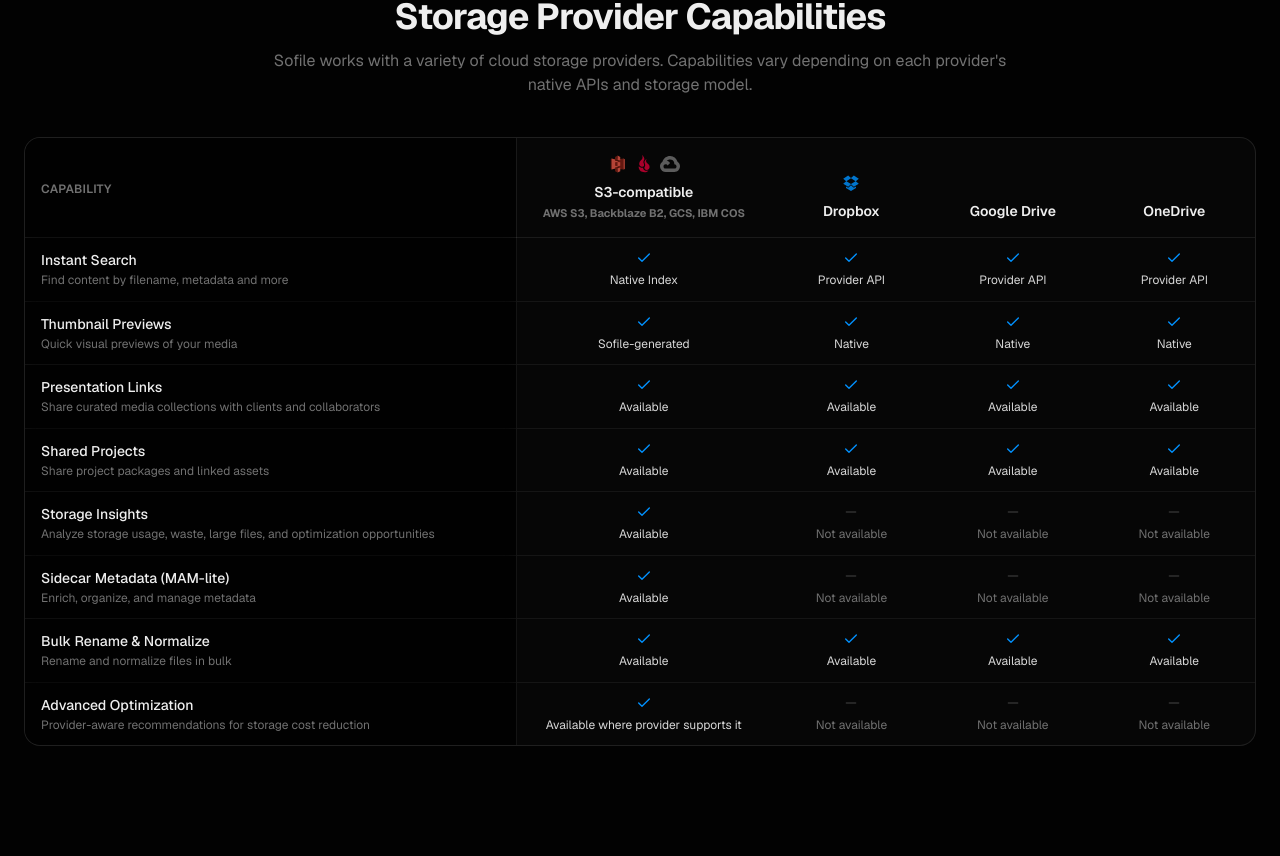
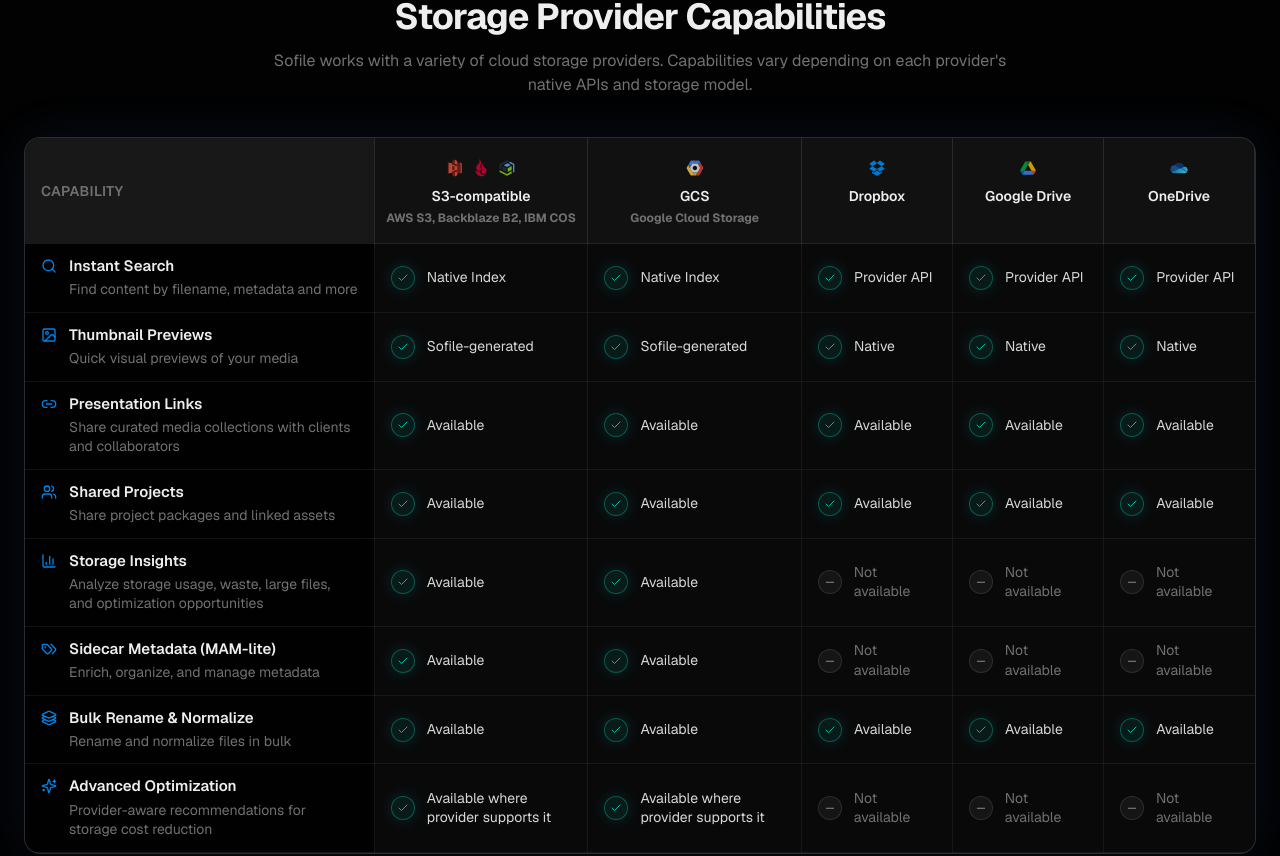
Before and after one commit to first-line-outsourcing/sofile.website, a Next.js app: page / in a window 1280 px wide. Shown: the part 8618-9474 px from the top of the page. Built offline with nearby package versions, Linux system fonts and the light colour scheme.

Commit message:
Update Storage Provider Capability table. Add the new provider connection result page.

```diff
--- a/components/provider-capabilities.tsx
+++ b/components/provider-capabilities.tsx
@@ -1,6 +1,17 @@
 import Image from "next/image"
-import Link from "next/link"
-import { ArrowRight, Check, Info, Minus } from "lucide-react"
+import {
+  BarChart3,
+  Check,
+  Info,
+  Layers3,
+  Link2,
+  Minus,
+  Search,
+  Sparkles,
+  Tags,
+  Users,
+  Image as ImageIcon,
+} from "lucide-react"
 import { cn } from "@/lib/utils"
 import {
   capabilityStatusLabels,
@@ -14,13 +25,38 @@ const providerLogos: Partial<Record<ProviderColumnId, { src: string; alt: string
   s3: [
     { src: "/images/icons/icon_awss3.svg", alt: "AWS S3" },
     { src: "/images/icons/icon_backblaze.svg", alt: "Backblaze B2" },
-    { src: "/images/icons/icon_googlecloud.svg", alt: "Google Cloud Storage" },
+    { src: "/images/icons/icon_ibmcos.svg", alt: "IBM COS" },
   ],
+  gcs: [{ src: "/images/icons/icon_gsc.svg", alt: "Google Cloud Storage" }],
   dropbox: [{ src: "/images/icons/icon_dropbox.svg", alt: "Dropbox" }],
+  googleDrive: [{ src: "/images/icons/icon_googledrive.svg", alt: "Google Drive" }],
+  oneDrive: [{ src: "/images/icons/icon_onedrive.svg", alt: "OneDrive" }],
 }
 
 function isPositiveStatus(status: CapabilityStatus): boolean {
   return status !== "notAvailable"
+}
+
+function AvailabilityBadge({ label }: { label: string }) {
+  return (
+    <div className="flex items-center justify-start gap-3">
+      <span className="inline-flex h-6 w-6 shrink-0 items-center justify-center rounded-full border border-chart-2/40 bg-chart-2/10 text-chart-2 shadow-[0_0_16px_rgba(34,211,238,0.16)]">
+        <Check className="h-3 w-3" aria-hidden />
+      </span>
+      <span className="text-sm leading-snug text-foreground/90">{label}</span>
+    </div>
+  )
+}
+
+function UnavailableBadge() {
+  return (
+    <div className="flex items-center justify-start gap-3 text-muted-foreground">
+      <span className="inline-flex h-6 w-6 items-center justify-center rounded-full border border-white/10 bg-white/5">
+        –
+      </span>
+      <span className="text-sm leading-snug">Not available</span>
+    </div>
+  )
 }
 
 function CapabilityCell({ status }: { status: CapabilityStatus }) {
@@ -28,20 +64,8 @@ function CapabilityCell({ status }: { status: CapabilityStatus }) {
   const positive = isPositiveStatus(status)
 
   return (
-    <div className="flex flex-col items-center gap-1.5 px-2 py-3 text-center sm:px-3">
-      {positive ? (
-        <Check className="h-4 w-4 text-primary" aria-hidden />
-      ) : (
-        <Minus className="h-4 w-4 text-muted-foreground/40" aria-hidden />
-      )}
-      <span
-        className={cn(
-          "text-xs leading-snug",
-          positive ? "text-foreground/90" : "text-muted-foreground"
-        )}
-      >
-        {label}
-      </span>
+    <div className="px-4 py-3 text-left">
+      {positive ? <AvailabilityBadge label={label} /> : <UnavailableBadge />}
     </div>
   )
 }
@@ -58,10 +82,10 @@ function ProviderColumnHeader({
   const logos = providerLogos[columnId]
 
   return (
-    <th className="min-w-[120px] border-b border-white/[0.08] px-2 py-4 text-center align-bottom sm:min-w-[140px]">
-      {logos && logos.length > 0 && (
-        <div className="mb-2 flex items-center justify-center gap-1.5">
-          {logos.map((logo) => (
+    <th className="min-w-[130px] border-b border-r border-white/[0.10] px-2 py-4 text-center align-top sm:min-w-[150px]">
+      <div className="flex flex-col items-center">
+        <div className="flex h-7 items-center justify-center gap-1.5">
+          {logos?.map((logo) => (
             <Image
               key={logo.alt}
               src={logo.src}
@@ -70,15 +94,17 @@ function ProviderColumnHeader({
               height={20}
               className="h-5 w-5 opacity-80"
             />
-          ))}
+          )) ?? null}
         </div>
-      )}
-      <span className="block text-xs font-semibold text-foreground sm:text-sm">{title}</span>
+        <span className="mt-1 block text-sm font-semibold text-foreground">
+          {title}
+        </span>
         {subtext && (
-        <span className="mt-1 block text-[10px] leading-snug text-muted-foreground sm:text-[11px]">
+          <span className="mt-1 block text-xs leading-snug text-muted-foreground">
             {subtext}
           </span>
         )}
+      </div>
     </th>
   )
 }
@@ -92,10 +118,18 @@ function CapabilityMobileCard({
   description: string
   values: { column: string; status: CapabilityStatus }[]
 }) {
+  const Icon = capabilityIcons[name] ?? Sparkles
   return (
     <article className="rounded-xl border border-white/10 bg-white/[0.02] p-4">
+      <div className="flex items-start gap-3">
+        <span className="sofile-glass-check-circle mt-0.5">
+          <Icon className="h-3.5 w-3.5 text-primary/90" aria-hidden />
+        </span>
+        <div>
           <h3 className="text-sm font-semibold text-foreground">{name}</h3>
           <p className="mt-1 text-xs text-muted-foreground">{description}</p>
+        </div>
+      </div>
       <ul className="mt-4 space-y-3">
         {values.map(({ column, status }) => (
           <li
@@ -103,21 +137,29 @@ function CapabilityMobileCard({
             className="flex items-center justify-between gap-3 border-t border-white/[0.06] pt-3 first:border-t-0 first:pt-0"
           >
             <span className="text-xs text-muted-foreground">{column}</span>
-            <div className="flex items-center gap-2">
+            <div className="shrink-0">
               {isPositiveStatus(status) ? (
-                <Check className="h-3.5 w-3.5 text-primary" aria-hidden />
+                <AvailabilityBadge label={capabilityStatusLabels[status]} />
               ) : (
-                <Minus className="h-3.5 w-3.5 text-muted-foreground/40" aria-hidden />
+                <UnavailableBadge />
               )}
-              <span className="text-xs text-foreground/90">
-                {capabilityStatusLabels[status]}
-              </span>
             </div>
           </li>
         ))}
       </ul>
     </article>
   )
+}
+
+const capabilityIcons: Record<string, React.ComponentType<{ className?: string; "aria-hidden"?: boolean }>> = {
+  "Instant Search": Search,
+  "Thumbnail Previews": ImageIcon,
+  "Presentation Links": Link2,
+  "Shared Projects": Users,
+  "Storage Insights": BarChart3,
+  "Sidecar Metadata (MAM-lite)": Tags,
+  "Bulk Rename & Normalize": Layers3,
+  "Advanced Optimization": Sparkles,
 }
 
 export function ProviderCapabilities() {
@@ -138,13 +180,13 @@ export function ProviderCapabilities() {
         </div>
 
         {/* Desktop / tablet table */}
-        <div className="mt-10 hidden overflow-hidden rounded-2xl border border-white/10 bg-white/[0.02] md:block">
+        <div className="mt-10 hidden overflow-hidden rounded-2xl border border-white/[0.14] bg-white/[0.03] shadow-[0_0_48px_rgba(59,130,246,0.10)] md:block">
           <div className="overflow-x-auto">
             <table className="w-full min-w-[720px] border-collapse text-left">
               <thead>
-                <tr>
-                  <th className="sticky left-0 z-10 min-w-[200px] border-b border-r border-white/[0.08] bg-background/95 px-4 py-4 backdrop-blur-sm">
-                    <span className="text-xs font-semibold uppercase tracking-wide text-muted-foreground">
+                <tr className="bg-white/[0.03]">
+                  <th className="sticky left-0 z-20 min-w-[220px] border-b border-r border-white/[0.10] bg-white/[0.03] px-4 py-4 backdrop-blur-sm">
+                    <span className="text-sm font-semibold uppercase tracking-wide text-muted-foreground">
                       Capability
                     </span>
                   </th>
@@ -162,26 +204,37 @@ export function ProviderCapabilities() {
                 {providerCapabilities.map((row) => (
                   <tr
                     key={row.name}
-                    className="border-b border-white/[0.06] last:border-b-0"
+                    className="hover:bg-white/[0.015]"
                   >
-                    <td className="sticky left-0 z-10 border-r border-white/[0.06] bg-background/95 px-4 py-3 backdrop-blur-sm">
-                      <p className="text-sm font-medium text-foreground">{row.name}</p>
-                      <p className="mt-0.5 text-xs leading-snug text-muted-foreground">
+                    <td className="sticky left-0 z-10 border-b border-r border-white/[0.06] bg-background/95 px-4 py-3 backdrop-blur-sm">
+                      <div className="flex items-start gap-3">
+                        <span className="sofile-glass-check-circle mt-0.5">
+                          {(() => {
+                            const Icon = capabilityIcons[row.name] ?? Sparkles
+                            return <Icon className="h-4 w-4 text-primary/90" aria-hidden />
+                          })()}
+                        </span>
+                        <div>
+                          <p className="text-[15px] font-semibold leading-snug text-foreground">
+                            {row.name}
+                          </p>
+                          <p className="mt-1 text-sm leading-snug text-muted-foreground">
                             {row.description}
                           </p>
+                        </div>
+                      </div>
                     </td>
-                    <td className="border-white/[0.04]">
-                      <CapabilityCell status={row.s3} />
+                    {providerColumns.map((col, colIndex) => (
+                      <td
+                        key={col.id}
+                        className={cn(
+                          "border-b border-white/[0.08]",
+                          colIndex < providerColumns.length - 1 && "border-r border-white/[0.06]"
+                        )}
+                      >
+                        <CapabilityCell status={row[col.id]} />
                       </td>
-                    <td>
-                      <CapabilityCell status={row.dropbox} />
-                    </td>
-                    <td>
-                      <CapabilityCell status={row.googleDrive} />
-                    </td>
-                    <td>
-                      <CapabilityCell status={row.oneDrive} />
-                    </td>
+                    ))}
                   </tr>
                 ))}
               </tbody>
--- /dev/null
+++ b/components/provider-connection/provider-connected-card.tsx
@@ -0,0 +1,65 @@
+"use client"
+
+import Image from "next/image"
+import Link from "next/link"
+import { useSearchParams } from "next/navigation"
+import { CheckCircle2 } from "lucide-react"
+import { Button } from "@/components/ui/button"
+import { getProviderDisplayName, getProviderLogo } from "./provider-connection-utils"
+
+export function ProviderConnectedCard() {
+  const searchParams = useSearchParams()
+  const provider = searchParams.get("provider")
+  // source param is supported for analytics/debug but not shown in UI by design
+  const providerName = getProviderDisplayName(provider)
+  const logo = getProviderLogo(provider)
+
+  return (
+    <div className="mx-auto mt-10 max-w-xl">
+      <div className="sofile-gradient-border-card overflow-hidden rounded-2xl bg-white/[0.02] p-6 text-center backdrop-blur-xl md:p-8">
+        <div className="mx-auto inline-flex h-12 w-12 items-center justify-center rounded-full border border-chart-2/30 bg-chart-2/10 shadow-[0_0_22px_rgba(34,211,238,0.18)]">
+          <CheckCircle2 className="h-6 w-6 text-chart-2" aria-hidden />
+        </div>
+
+        {logo && (
+          <div className="mt-5 flex justify-center">
+            <div className="rounded-xl bg-white/[0.03] px-4 py-3">
+              <Image
+                src={logo.src}
+                alt={logo.alt}
+                width={28}
+                height={28}
+                className="h-7 w-7 opacity-90"
+              />
+            </div>
+          </div>
+        )}
+
+        <h1 className="mt-5 text-2xl font-bold tracking-tight text-foreground md:text-3xl">
+          {providerName ? `${providerName} connected` : "Provider connected"}
+        </h1>
+        <p className="mt-2 text-sm text-muted-foreground md:text-base">
+          Your storage provider has been added successfully.
+        </p>
+
+        <p className="mt-5 text-sm leading-relaxed text-muted-foreground">
+          Return to the Sofile panel to browse, preview, and manage your cloud files.
+        </p>
+
+        <div className="mt-8 flex flex-col gap-3 sm:flex-row sm:justify-center">
+          {/* TODO: replace with deep link or panel return URL. */}
+          <Button className="bg-primary text-primary-foreground hover:bg-primary/90" asChild>
+            <a href="#">Return to Sofile</a>
+          </Button>
+          <Button
+            variant="outline"
+            className="border-white/15 bg-transparent text-foreground hover:bg-white/[0.04]"
+            asChild
+          >
+            <Link href="/onboarding">Connect another provider</Link>
+          </Button>
+        </div>
+      </div>
+    </div>
+  )
+}
--- /dev/null
+++ b/components/provider-connection/provider-connection-utils.ts
@@ -0,0 +1,52 @@
+export type ProviderSlug =
+  | "google-drive"
+  | "dropbox"
+  | "onedrive"
+  | "amazon-s3"
+  | "backblaze-b2"
+  | "gcs"
+  | "ibm-cos"
+
+export function getProviderDisplayName(provider: string | null): string | null {
+  if (!provider) return null
+  switch (provider) {
+    case "google-drive":
+      return "Google Drive"
+    case "dropbox":
+      return "Dropbox"
+    case "onedrive":
+      return "OneDrive"
+    case "amazon-s3":
+      return "Amazon S3"
+    case "backblaze-b2":
+      return "Backblaze B2"
+    case "gcs":
+      return "Google Cloud Storage"
+    case "ibm-cos":
+      return "IBM COS"
+    default:
+      return null
+  }
+}
+
+export function getProviderLogo(provider: string | null): { src: string; alt: string } | null {
+  if (!provider) return null
+  switch (provider) {
+    case "google-drive":
+      return { src: "/images/icons/icon_googledrive.svg", alt: "Google Drive" }
+    case "dropbox":
+      return { src: "/images/icons/icon_dropbox.svg", alt: "Dropbox" }
+    case "onedrive":
+      return { src: "/images/icons/icon_onedrive.svg", alt: "OneDrive" }
+    case "amazon-s3":
+      return { src: "/images/icons/icon_awss3.svg", alt: "Amazon S3" }
+    case "backblaze-b2":
+      return { src: "/images/icons/icon_backblaze.svg", alt: "Backblaze B2" }
+    case "gcs":
+      return { src: "/images/icons/icon_gsc.svg", alt: "Google Cloud Storage" }
+    case "ibm-cos":
+      return { src: "/images/icons/icon_ibmcos.svg", alt: "IBM COS" }
+    default:
+      return null
+  }
+}
--- a/lib/provider-capabilities.ts
+++ b/lib/provider-capabilities.ts
@@ -1,5 +1,6 @@
 export type ProviderColumnId =
   | "s3"
+  | "gcs"
   | "dropbox"
   | "googleDrive"
   | "oneDrive"
@@ -17,6 +18,7 @@ export type ProviderCapabilityRow = {
   name: string
   description: string
   s3: CapabilityStatus
+  gcs: CapabilityStatus
   dropbox: CapabilityStatus
   googleDrive: CapabilityStatus
   oneDrive: CapabilityStatus
@@ -30,8 +32,9 @@ export const providerColumns: {
   {
     id: "s3",
     title: "S3-compatible",
-    subtext: "AWS S3, Backblaze B2, GCS, IBM COS",
+    subtext: "AWS S3, Backblaze B2, IBM COS",
   },
+  { id: "gcs", title: "GCS", subtext: "Google Cloud Storage" },
   { id: "dropbox", title: "Dropbox" },
   { id: "googleDrive", title: "Google Drive" },
   { id: "oneDrive", title: "OneDrive" },
@@ -42,6 +45,7 @@ export const providerCapabilities: ProviderCapabilityRow[] = [
     name: "Instant Search",
     description: "Find content by filename, metadata and more",
     s3: "nativeIndex",
+    gcs: "nativeIndex",
     dropbox: "providerApi",
     googleDrive: "providerApi",
     oneDrive: "providerApi",
@@ -50,6 +54,7 @@ export const providerCapabilities: ProviderCapabilityRow[] = [
     name: "Thumbnail Previews",
     description: "Quick visual previews of your media",
     s3: "sofileGenerated",
+    gcs: "sofileGenerated",
     dropbox: "native",
     googleDrive: "native",
     oneDrive: "native",
@@ -59,6 +64,7 @@ export const providerCapabilities: ProviderCapabilityRow[] = [
     description:
       "Share curated media collections with clients and collaborators",
     s3: "available",
+    gcs: "available",
     dropbox: "available",
     googleDrive: "available",
     oneDrive: "available",
@@ -67,6 +73,7 @@ export const providerCapabilities: ProviderCapabilityRow[] = [
     name: "Shared Projects",
     description: "Share project packages and linked assets",
     s3: "available",
+    gcs: "available",
     dropbox: "available",
     googleDrive: "available",
     oneDrive: "available",
@@ -76,6 +83,7 @@ export const providerCapabilities: ProviderCapabilityRow[] = [
     description:
       "Analyze storage usage, waste, large files, and optimization opportunities",
     s3: "available",
+    gcs: "available",
     dropbox: "notAvailable",
     googleDrive: "notAvailable",
     oneDrive: "notAvailable",
@@ -84,6 +92,7 @@ export const providerCapabilities: ProviderCapabilityRow[] = [
     name: "Sidecar Metadata (MAM-lite)",
     description: "Enrich, organize, and manage metadata",
     s3: "available",
+    gcs: "available",
     dropbox: "notAvailable",
     googleDrive: "notAvailable",
     oneDrive: "notAvailable",
@@ -92,6 +101,7 @@ export const providerCapabilities: ProviderCapabilityRow[] = [
     name: "Bulk Rename & Normalize",
     description: "Rename and normalize files in bulk",
     s3: "available",
+    gcs: "available",
     dropbox: "available",
     googleDrive: "available",
     oneDrive: "available",
@@ -101,6 +111,7 @@ export const providerCapabilities: ProviderCapabilityRow[] = [
     description:
       "Provider-aware recommendations for storage cost reduction",
     s3: "conditional",
+    gcs: "conditional",
     dropbox: "notAvailable",
     googleDrive: "notAvailable",
     oneDrive: "notAvailable",
```
Also changed, not shown: app/provider-connected/page.tsx (added, +13 -0 lines), app/provider-connection-failed/page.tsx (added, +10 -0 lines), components/provider-connection/provider-connection-failed-card.tsx (added, +37 -0 lines), public/images/logo/sofile-logo.svg. Lines whose indentation alone changed are shown as unchanged.
